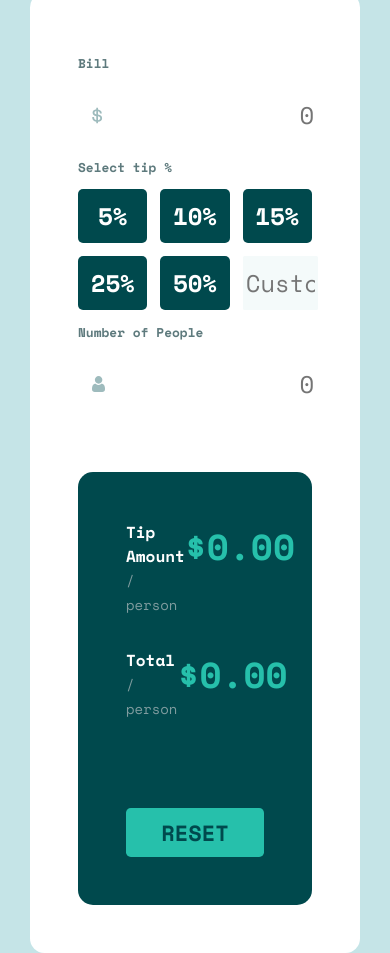
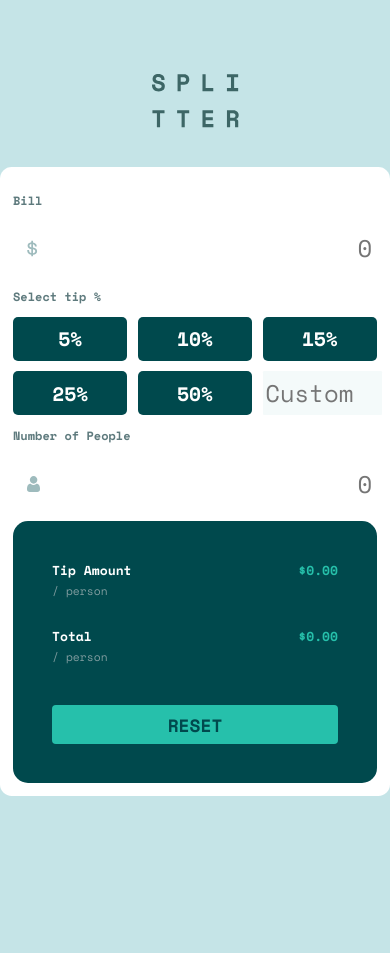
Before and after one commit to rammyblog/tip-calculator, a Svelte app: page / in a window 390 px wide. After the commit the page ends 844 px from the top, so only its background shows below. Built offline with nearby package versions, Linux system fonts and the light colour scheme.

Commit message:
Made Mobile responsive

```diff
--- a/public/global.css
+++ b/public/global.css
@@ -35,7 +35,31 @@ body {
 .mb-3 {
   margin-bottom: 3rem;
 }
+.mt-2 {
+  margin-top: 2rem;
+}
 .active {
   background: hsl(172, 67%, 45%);
   color: hsl(183, 100%, 15%);
 }
+
+@media (max-width: 1000px) {
+  html,
+  body {
+    font-size: 12px;
+  }
+}
+
+@media (max-width: 800px) {
+  html,
+  body {
+    font-size: 10px;
+  }
+}
+
+@media (max-width: 600px) {
+  html,
+  body {
+    font-size: 13px;
+  }
+}
--- a/src/App.svelte
+++ b/src/App.svelte
@@ -48,7 +48,7 @@
 </script>
 
 <main class="container">
-  <img src="./logo.svg" alt="Splitter" class="mb-3" />
+  <img src="./logo.svg" alt="Splitter" class="mb-3 mt-2" />
   <div class="bg-white main-card">
     <div class="card-a">
       <p class="label">Bill</p>
@@ -94,7 +94,7 @@
     border-radius: 15px;
   }
   .label {
-    font-size: 0.8rem;
+    font-size: 12px;
     font-weight: bold;
     color: hsl(186, 14%, 43%);
   }
@@ -123,4 +123,17 @@
     opacity: 0.3;
     pointer-events: none;
   }
+
+  @media (max-width: 600px) {
+    .main-card {
+      padding: 1rem;
+      display: block;
+      width: auto;
+      padding: 1rem;
+    }
+
+    .reset-btn{
+      margin-top: 1rem;
+    }
+  }
 </style>
--- a/src/TipAmount.svelte
+++ b/src/TipAmount.svelte
@@ -33,4 +33,12 @@
     font-size: 2.25rem;
     color: hsl(172, 67%, 45%);
   }
+
+  @media (max-width: 600px) {
+
+
+    .value{
+      font-size: 1rem;
+    }
+  }
 </style>
```
